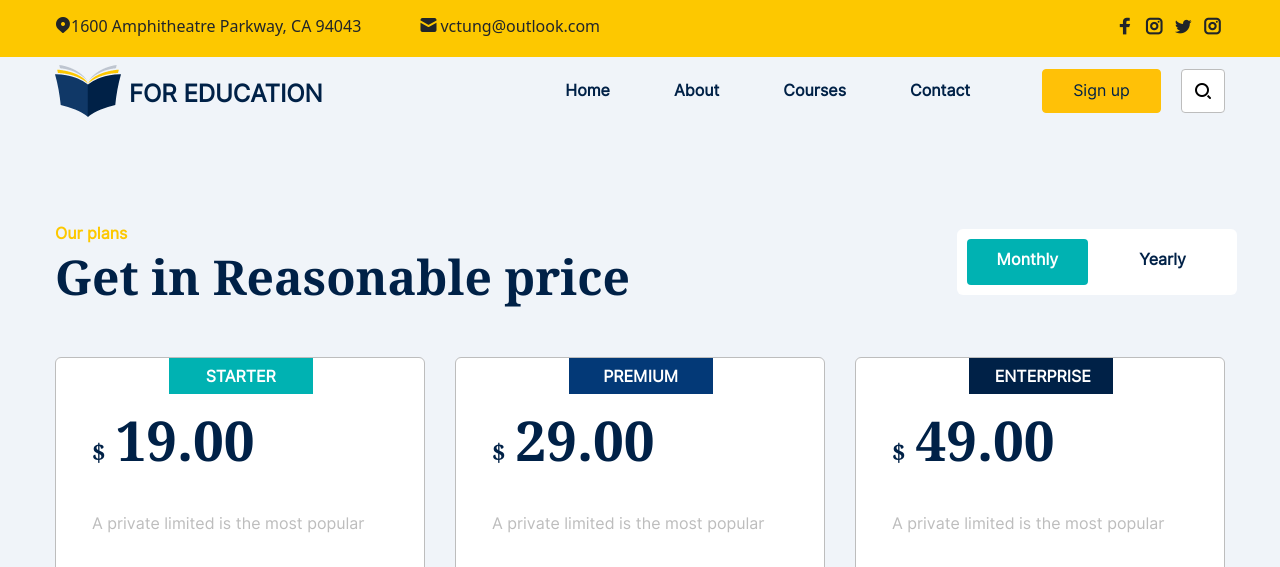
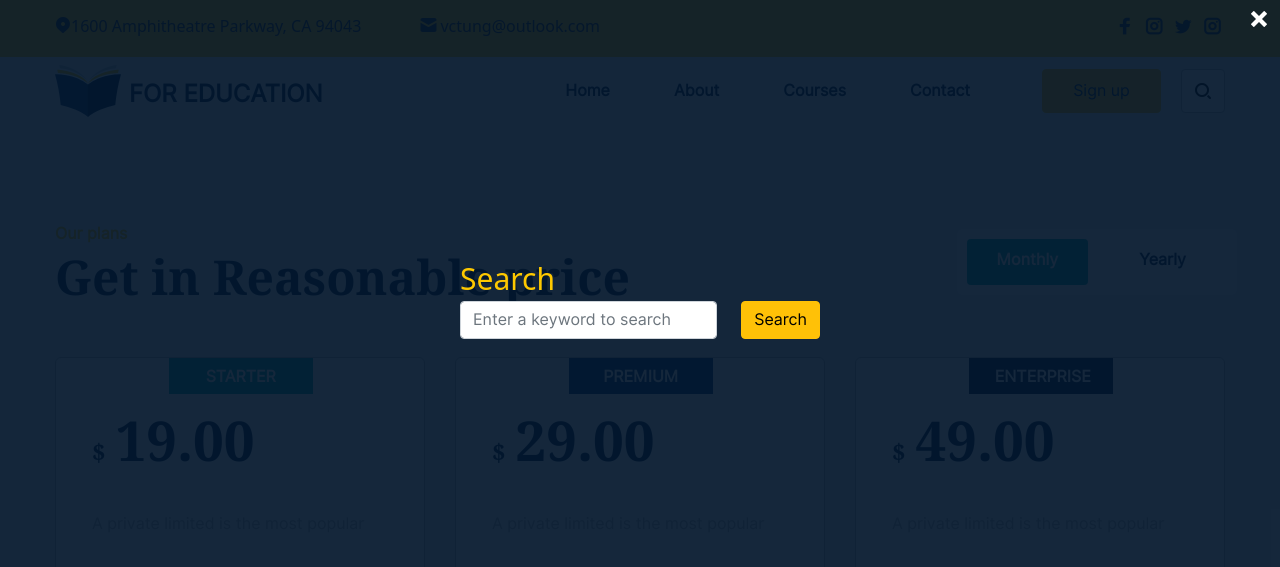
Before and after one commit to elementISH/courses, a website: page pricing.html in a window 1280 px wide. Both pictures are taken after a click on the button 1203 px from the left and 91 px from the top of the page. Shown: the top 567 px of the page. Drawn offline with Linux system fonts and the light colour scheme; files whose address does not match are found by name.

Commit message:
added pop up search

```diff
--- a/content/scripts/_generic.js
+++ b/content/scripts/_generic.js
@@ -42,3 +42,26 @@ function validateEmail(email) {
     }
     return;
 }
+
+// search popup
+let searchInputContainer = document.getElementById('search__container');
+
+// get full document height
+
+var body = document.body,
+html = document.documentElement;
+
+var height = Math.max( body.scrollHeight, body.offsetHeight,
+                   html.clientHeight, html.scrollHeight, html.offsetHeight );
+
+function popupSearch() {
+    document.body.scrollTop = 0;
+    document.documentElement.scrollTop = 0;
+    searchInputContainer.style.display = "block";
+    document.getElementsByTagName('body')[0].style.overflow = "hidden";
+    searchInputContainer.style.height = height + 'px'
+}
+function closePopup() {
+    searchInputContainer.style.display = "none";
+    document.getElementsByTagName('body')[0].style.overflow = "auto";
+}
--- /dev/null
+++ b/content/scss/components/_search.scss
@@ -0,0 +1,29 @@
+@import '../abstract/variables.scss';
+
+.search-input__container{
+    display: none;
+    width: 100%;
+    height: 1;
+    overflow-x: hidden;
+    position: absolute;
+    z-index: 1;
+    background-color: #03162cec;
+    .search-form{
+        width: 30%;
+        margin: 20% auto;
+        .search-label{
+            font-size: 30px;
+        }
+        .search-input{
+            font-family: Inter;
+        }
+        .search-btn{
+            font-family: Inter;
+        }
+    }
+    .close-button{
+        float: $end;
+        color: white;
+        position: sticky;
+    }
+}
--- a/content/scss/main.scss
+++ b/content/scss/main.scss
@@ -6,6 +6,7 @@
 @import './abstract/variables.scss';
 @import './components/generic.scss';
 @import './components/feature-courses.scss';
+@import './components/search.scss';
 
 // partials/layout
 
--- a/pricing.html
+++ b/pricing.html
@@ -9,6 +9,22 @@
 </head>
 <body>
   <div class="pricing-page">
+    <!-- search input container -->
+
+    <div class="search-input__container" id="search__container">
+        <button class="btn close-button icon-invalid default-btn" onclick="closePopup()"></button>
+        <form class="row align-items-center search-form" id="search">
+        <label for="search" class="search-label decorated-text">Search</label>
+          <div class="col">
+            <input class="form-control search-input default-input" placeholder="Enter a keyword to search">
+          </div>
+          <div class="col-auto">
+            <button class="btn btn-warning search-btn">Search</button>
+          </div>
+        </form>
+    </div>
+
+    <!-- end search input container -->
     <header class="header">
       <div class="header-top">
       <div class="container page-container header__container">
@@ -56,7 +72,7 @@
               </ul>
               <div class="navbar__buttons ms-3">
               <button class="btn btn-warning sign-up default-btn">Sign up</button>
-              <button class="btn btn-light search icon-search ms-3 default-btn"></button>
+              <button class="btn btn-light search icon-search ms-3 default-btn" id="popupSearch" onclick="popupSearch()"></button>
               </div>
           </div>
       </nav>
@@ -211,7 +227,6 @@
   </div>
 <script src="content/scripts/vendors/jquery.min.js"></script>
 <script src="content/scripts/vendors/bootstrap.min.js"></script>
-<script src="content/scripts/pages/pricing.js"></script>
 <script src="content/scripts/_generic.js"></script>
 </body>
 </html>
```
Also changed, not shown: index.html (+17 -1 lines), listing.html (+17 -1 lines), content/css/main-ltr.css, content/css/main-rtl.css, 2 other files.
